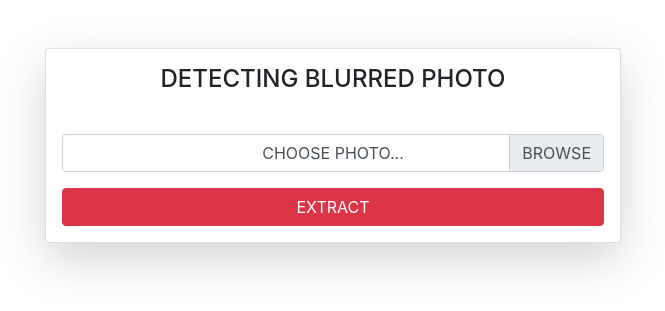
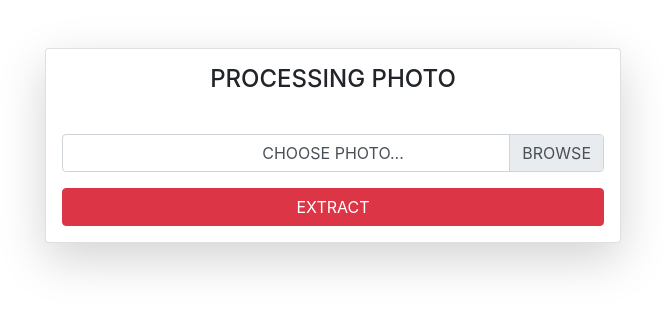
Before and after one commit to kunalkheeva1/pythonProject, a Flask app: page / in a window 1280 px wide. Shown: the top 311 px of the page, without its empty margins (307-972 px from the left). Run offline with Flask 2, Linux system fonts and the light colour scheme; some libraries are stand-ins or nearby versions.

Commit message:
Update processing message

```diff
--- a/templates/upload.html
+++ b/templates/upload.html
@@ -9,7 +9,7 @@
 
 <body>
     <div class="card text-center mt-5 shadow-lg p-3 bg-white rounded" style="width: 36rem;margin: auto;text-transform: uppercase;">
-        <h4 class="card-title mb-0">Detecting Blurred Photo</h4>
+        <h4 class="card-title mb-0">Processing Photo</h4>
         <div class="card-body">
             <div>
                 {% if images %}
```
